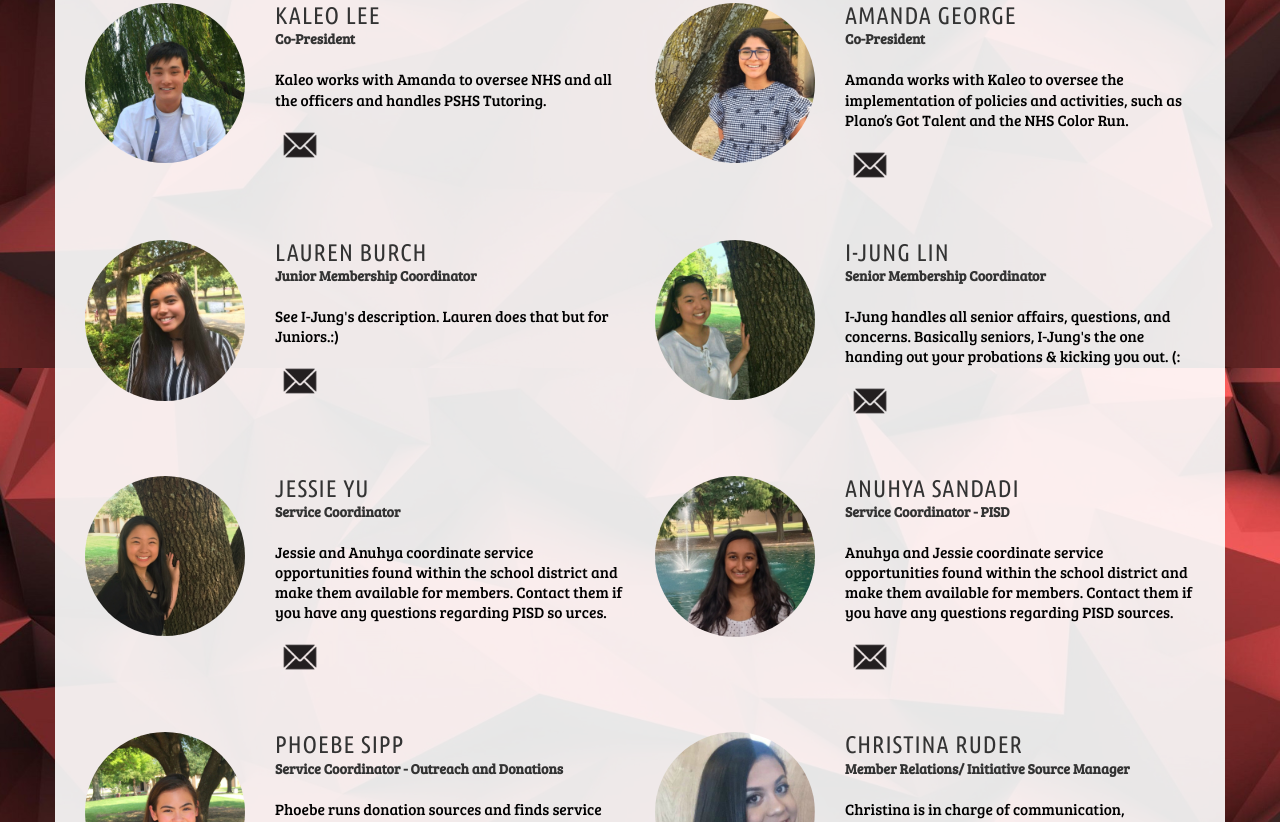
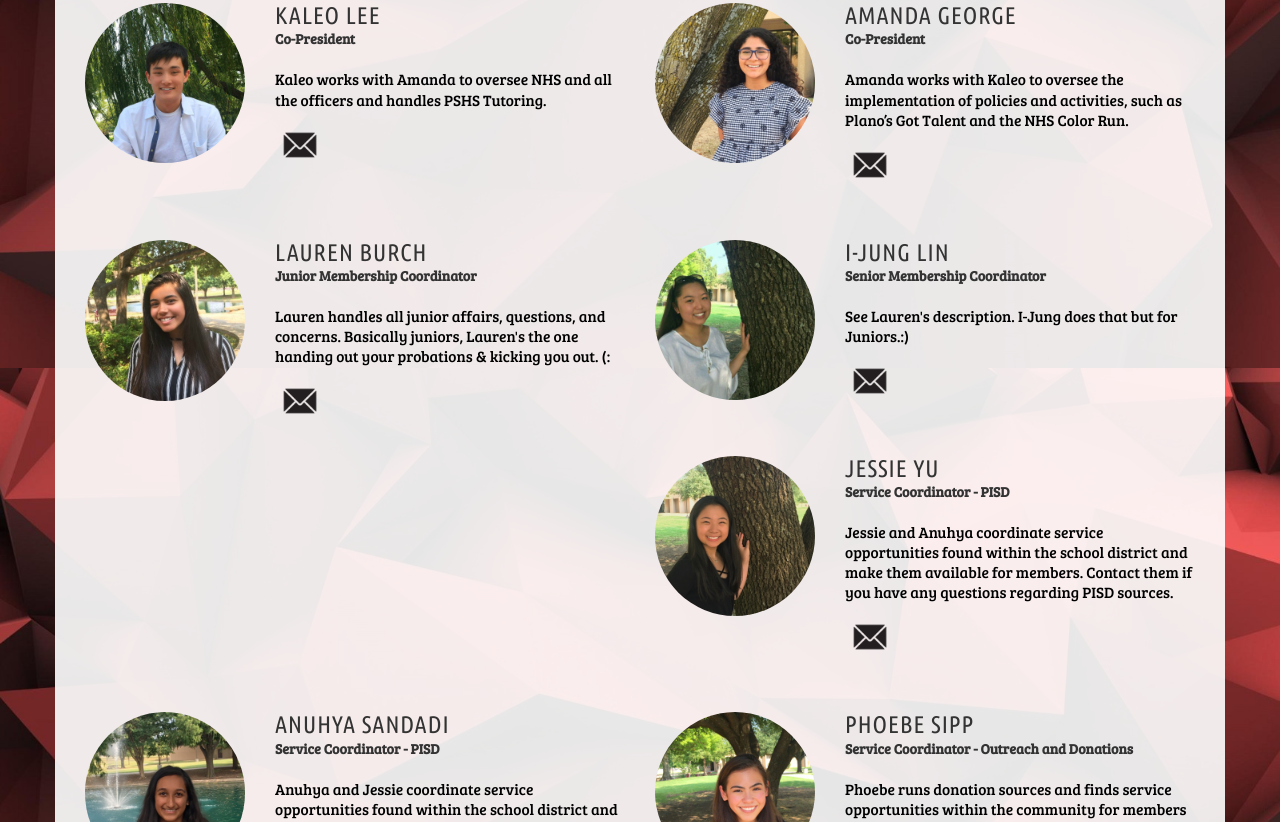
Before and after one commit to pshsnhs/Plano-Senior-NHS, a plain HTML site: page contact.html in a window 1280 px wide. Shown: the part 432-1254 px from the top of the page. Drawn offline with Linux system fonts and the light colour scheme.

Commit message:
Update contact.html

```diff
--- a/contact.html
+++ b/contact.html
@@ -187,7 +187,8 @@
             </div>
           </form>
           <p>
-            See I-Jung's description. Lauren does that but for Juniors.:)
+            Lauren handles all junior affairs, questions, and concerns. Basically juniors, Lauren's the one handing out your probations & kicking you out. (:
+
           </p>
           <a href="mailto:lauren.burch.nhs@gmail.com"><img class="img-cushion" src="img/contact 2.png" width="50" height="50" alt="Email Me"/></a>
         </div>
@@ -208,7 +209,7 @@
             </div>
           </form>
           <p>
-            I-Jung handles all senior affairs, questions, and concerns. Basically seniors, I-Jung's the one handing out your probations & kicking you out. (:
+            See Lauren's description. I-Jung does that but for Juniors.:)
           </p>
           <a href="mailto:ijung.lin.nhs@gmail.com"><img class="img-cushion" src="img/contact 2.png" width="50" height="50" alt="Email Me"/></a>
         </div>
@@ -224,12 +225,12 @@
           <form id="form_2175" novalidate>
             <div class="form-group">
               <label>
-                              Service Coordinator
+                              Service Coordinator - PISD
                           </label>
             </div>
           </form>
           <p>
-            Jessie and Anuhya coordinate service opportunities found within the school district and make them available for members. Contact them if you have any questions regarding PISD so urces.
+            Jessie and Anuhya coordinate service opportunities found within the school district and make them available for members. Contact them if you have any questions regarding PISD sources.
           </p>
           <a href="mailto:jessie.yu.nhs@gmail.com"><img class="img-cushion" src="img/contact 2.png" width="50" height="50" alt="Email Me"/></a>
         </div>
```
